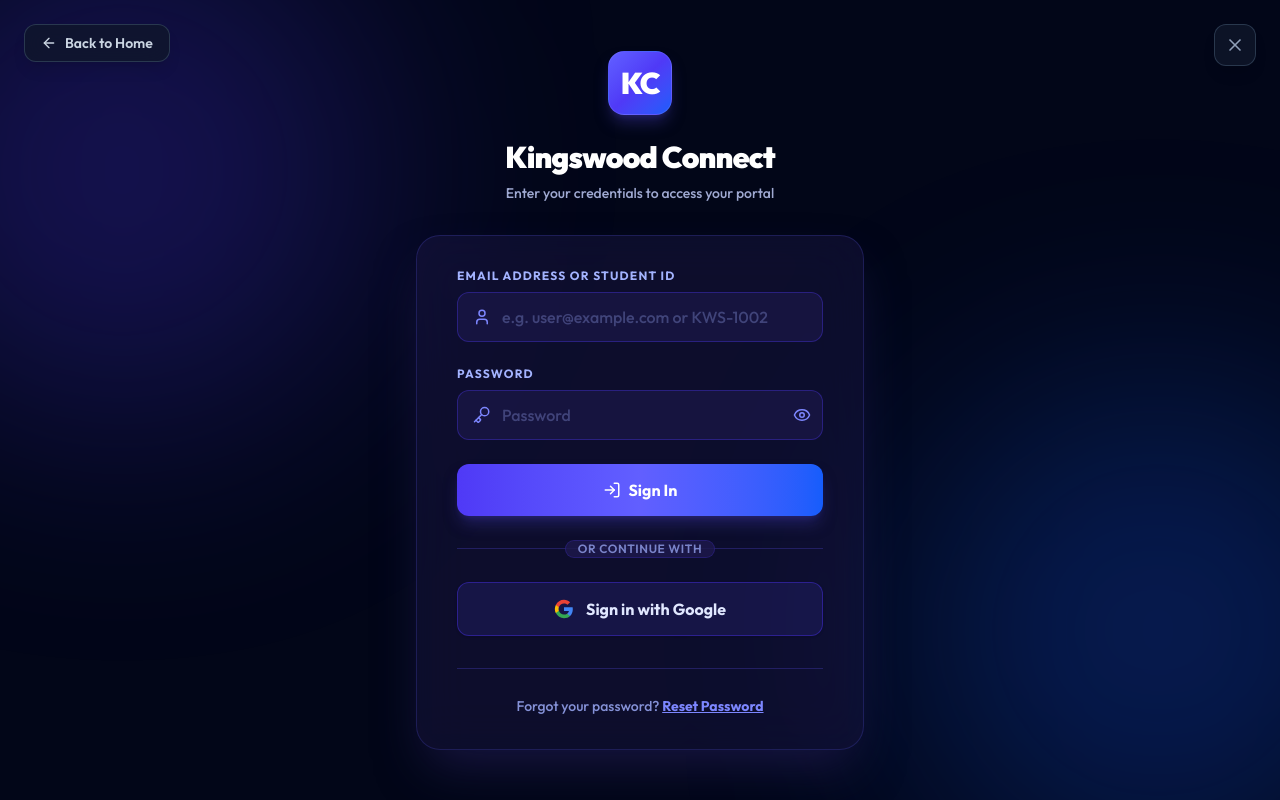
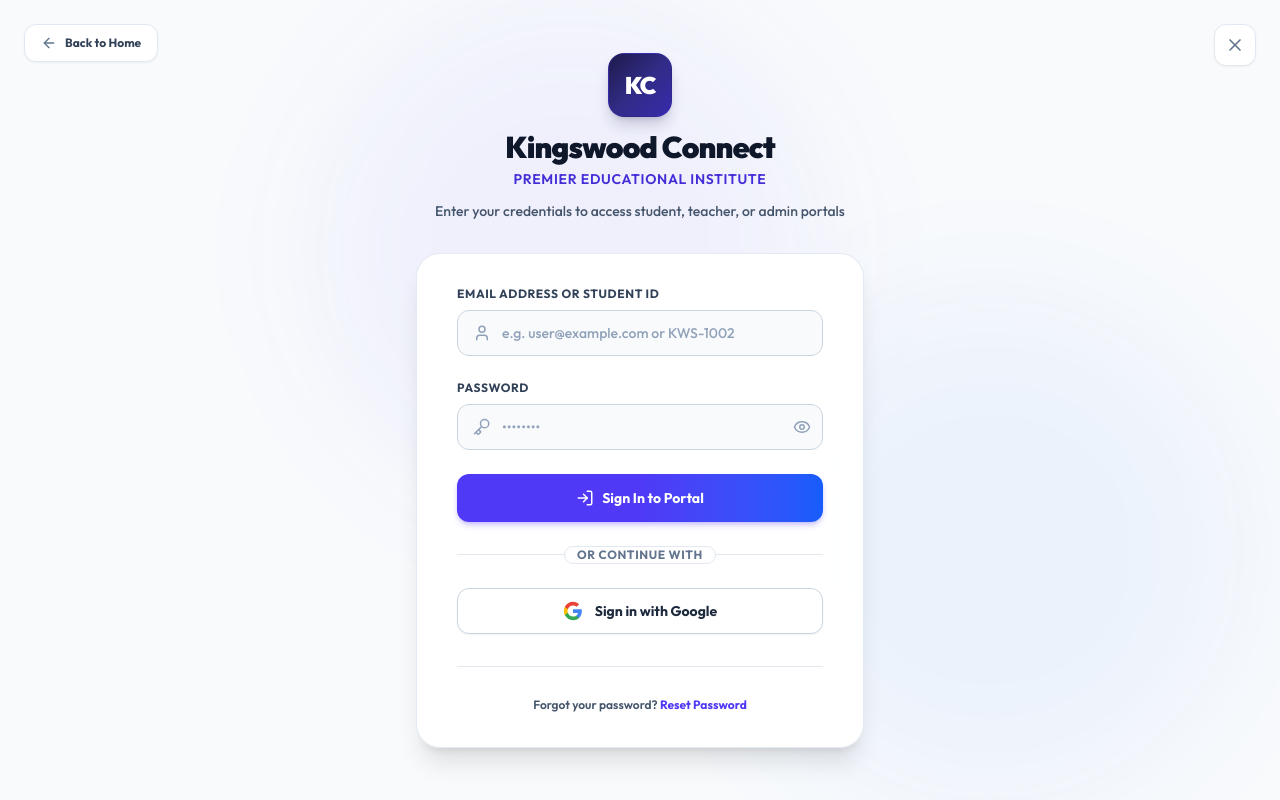
Before and after one commit to deshan2004/Kingswood-Connect, a React (Vite) app in the folder frontend/: page /login in a window 1280 px wide. Built offline with nearby package versions, Linux system fonts and the light colour scheme; no server answers.

Commit message:
style: update sign-in page color palette to match bright user-friendly landing page theme

```diff
--- a/frontend/src/pages/Login.jsx
+++ b/frontend/src/pages/Login.jsx
@@ -1,7 +1,7 @@
 import React, { useState, useEffect } from 'react';
 import { Link, useNavigate, useSearchParams } from 'react-router-dom';
 import { useAuth } from '../context/AuthContext';
-import { LogIn, Key, User, Eye, EyeOff, ArrowLeft, MailCheck, CheckCircle2, X, Home } from 'lucide-react';
+import { LogIn, Key, User, Eye, EyeOff, ArrowLeft, MailCheck, CheckCircle2, X } from 'lucide-react';
 
 const Login = () => {
   const [searchParams] = useSearchParams();
@@ -141,18 +141,19 @@ const Login = () => {
   };
 
   return (
-    <div className="min-h-screen bg-slate-950 flex flex-col justify-center py-12 sm:px-6 lg:px-8 relative overflow-hidden text-slate-100 font-sans">
-      {/* Background decoration gradients */}
-      <div className="absolute top-[-10%] left-[-10%] w-[500px] h-[500px] bg-indigo-600/25 rounded-full blur-[120px] pointer-events-none"></div>
-      <div className="absolute bottom-[-10%] right-[-10%] w-[500px] h-[500px] bg-blue-600/25 rounded-full blur-[120px] pointer-events-none"></div>
+    <div className="min-h-screen bg-slate-50 flex flex-col justify-center py-12 sm:px-6 lg:px-8 relative overflow-hidden text-slate-800 font-sans selection:bg-indigo-600 selection:text-white">
+
+      {/* Decorative Background Glow Filters */}
+      <div className="absolute top-0 left-1/4 w-[500px] h-[500px] bg-indigo-600/5 rounded-full blur-3xl pointer-events-none -z-0" />
+      <div className="absolute bottom-0 right-10 w-[500px] h-[500px] bg-blue-600/5 rounded-full blur-3xl pointer-events-none -z-0" />
 
       {/* Floating Back to Home & Close Buttons */}
       <div className="absolute top-6 left-6 z-20">
         <Link
           to="/"
-          className="inline-flex items-center px-4 py-2 rounded-xl bg-slate-900/80 hover:bg-slate-800 border border-slate-700/80 text-sm font-semibold text-slate-300 hover:text-white transition-all shadow-lg backdrop-blur-md group"
+          className="inline-flex items-center px-4 py-2.5 rounded-xl bg-white hover:bg-slate-100 border border-slate-200 shadow-xs text-xs font-bold text-slate-700 hover:text-indigo-600 transition-all group"
         >
-          <ArrowLeft className="w-4 h-4 mr-2 group-hover:-translate-x-0.5 transition-transform" />
+          <ArrowLeft className="w-4 h-4 mr-2 text-slate-500 group-hover:-translate-x-0.5 transition-transform" />
           Back to Home
         </Link>
       </div>
@@ -160,65 +161,74 @@ const Login = () => {
       <div className="absolute top-6 right-6 z-20">
         <Link
           to="/"
-          className="inline-flex items-center justify-center p-2.5 rounded-xl bg-slate-900/80 hover:bg-slate-800 border border-slate-700/80 text-slate-400 hover:text-white transition-all shadow-lg backdrop-blur-md"
+          className="inline-flex items-center justify-center p-2.5 rounded-xl bg-white hover:bg-slate-100 border border-slate-200 shadow-xs text-slate-500 hover:text-indigo-600 transition-all"
           title="Return to Landing Page"
         >
           <X className="w-5 h-5" />
         </Link>
       </div>
 
-      <div className="sm:mx-auto sm:w-full sm:max-w-md relative z-10">
-        <div className="flex justify-center mb-6">
+      {/* Brand Header */}
+      <div className="sm:mx-auto sm:w-full sm:max-w-md relative z-10 text-center space-y-3">
+        <div className="flex justify-center">
           <Link to="/" title="Go to Kingswood Connect Home">
-            <div className="h-16 w-16 bg-gradient-to-br from-indigo-500 via-indigo-600 to-blue-600 rounded-2xl flex items-center justify-center shadow-lg shadow-indigo-900/60 border border-indigo-400/30 transform hover:scale-105 transition-transform">
-              <span className="text-white font-black text-3xl tracking-tighter">KC</span>
+            <div className="w-16 h-16 rounded-2xl bg-gradient-to-br from-indigo-950 via-indigo-900 to-indigo-800 flex items-center justify-center shadow-lg shadow-indigo-950/20 border border-indigo-700/30 transform hover:scale-105 transition-transform duration-300">
+              <span className="text-white font-black text-2xl tracking-tighter">KC</span>
             </div>
           </Link>
         </div>
-        <Link to="/" className="block text-center group">
-          <h2 className="text-3xl font-black text-white tracking-tight group-hover:text-indigo-300 transition-colors">Kingswood Connect</h2>
-        </Link>
-        <p className="mt-2 text-center text-sm font-medium text-indigo-200/80">
-          {isResetMode ? 'Reset your account password' : 'Enter your credentials to access your portal'}
+        <div>
+          <Link to="/" className="block group">
+            <h2 className="text-3xl font-black text-slate-900 tracking-tight group-hover:text-indigo-600 transition-colors">
+              Kingswood Connect
+            </h2>
+          </Link>
+          <p className="mt-1 text-xs sm:text-sm font-semibold text-indigo-700 uppercase tracking-wider">
+            Premier Educational Institute
+          </p>
+        </div>
+        <p className="text-xs sm:text-sm font-medium text-slate-600">
+          {isResetMode ? 'Reset your account password' : 'Enter your credentials to access student, teacher, or admin portals'}
         </p>
       </div>
 
+      {/* Form Card Container */}
       <div className="mt-8 sm:mx-auto sm:w-full sm:max-w-md relative z-10 px-4 sm:px-0">
-        <div className="bg-indigo-950/40 backdrop-blur-xl py-8 px-6 sm:px-10 shadow-2xl shadow-indigo-950/80 sm:rounded-3xl border border-indigo-500/20">
+        <div className="bg-white/95 backdrop-blur-2xl py-8 px-6 sm:px-10 shadow-xl rounded-3xl border border-slate-200/90">
           {isResetMode ? (
             /* Forgot Password Reset Form */
             <form className="space-y-6" onSubmit={handlePasswordReset}>
               {resetError && (
-                <div className="bg-red-950/50 border-l-4 border-red-500 p-4 rounded-xl backdrop-blur-md border border-red-900/40">
-                  <p className="text-sm font-medium text-red-300">{resetError}</p>
+                <div className="bg-red-50 border-l-4 border-red-500 p-4 rounded-xl border border-red-200">
+                  <p className="text-xs font-bold text-red-700">{resetError}</p>
                 </div>
               )}
 
               {resetSuccess ? (
-                <div className="bg-emerald-950/40 border border-emerald-500/30 p-6 rounded-2xl text-center space-y-3 backdrop-blur-md">
-                  <div className="w-12 h-12 bg-emerald-500/20 border border-emerald-500/30 text-emerald-400 rounded-full flex items-center justify-center mx-auto">
-                    <CheckCircle2 size={28} />
+                <div className="bg-emerald-50 border border-emerald-200 p-6 rounded-2xl text-center space-y-3">
+                  <div className="w-12 h-12 bg-emerald-100 border border-emerald-200 text-emerald-600 rounded-full flex items-center justify-center mx-auto">
+                    <CheckCircle2 size={24} />
                   </div>
-                  <p className="text-sm font-bold text-emerald-200">{resetSuccess}</p>
+                  <p className="text-xs font-bold text-emerald-900">{resetSuccess}</p>
                   <button
                     type="button"
                     onClick={() => {
                       setIsResetMode(false);
                       setResetSuccess('');
                     }}
-                    className="inline-flex items-center gap-2 text-sm font-bold text-indigo-400 hover:text-white mt-2 transition-colors"
+                    className="inline-flex items-center gap-2 text-xs font-bold text-indigo-600 hover:text-indigo-800 mt-2 transition-colors"
                   >
-                    <ArrowLeft size={16} /> Back to Sign In
+                    <ArrowLeft size={14} /> Back to Sign In
                   </button>
                 </div>
               ) : (
                 <>
                   <div>
-                    <label className="block text-xs font-bold text-indigo-300 uppercase tracking-widest mb-2">
+                    <label className="block text-xs font-bold text-slate-700 uppercase tracking-wider mb-2">
                       Email Address or Student ID
                     </label>
                     <div className="relative">
-                      <span className="absolute inset-y-0 left-0 pl-4 flex items-center text-indigo-400">
+                      <span className="absolute inset-y-0 left-0 pl-4 flex items-center text-slate-400">
                         <User size={18} />
                       </span>
                       <input
@@ -226,11 +236,11 @@ const Login = () => {
                         required
                         value={resetIdentifier}
                         onChange={(e) => setResetIdentifier(e.target.value)}
-                        className="w-full pl-11 pr-4 py-3 bg-indigo-950/60 border border-indigo-800/60 rounded-xl focus:ring-4 focus:ring-indigo-500/20 focus:border-indigo-500 transition-all font-medium text-white placeholder-indigo-300/30"
+                        className="w-full pl-11 pr-4 py-3 bg-slate-50 border border-slate-300 rounded-xl text-slate-900 font-medium text-sm placeholder-slate-400 focus:outline-none focus:border-indigo-600 focus:bg-white focus:ring-4 focus:ring-indigo-600/10 transition-all"
                         placeholder="e.g. user@example.com or KWS-1002"
                       />
                     </div>
-                    <p className="mt-2 text-xs text-indigo-300/60 font-medium">
+                    <p className="mt-2 text-xs text-slate-500 font-medium">
                       Enter the email address or Student ID associated with your account.
                     </p>
                   </div>
@@ -238,7 +248,7 @@ const Login = () => {
                   <button
                     type="submit"
                     disabled={resetLoading}
-                    className="w-full bg-gradient-to-r from-indigo-600 via-indigo-500 to-blue-600 hover:from-indigo-500 hover:to-blue-500 text-white font-bold py-3.5 rounded-xl shadow-lg shadow-indigo-900/60 transition-all active:scale-[0.98] flex items-center justify-center gap-2"
+                    className="w-full bg-gradient-to-r from-indigo-600 via-indigo-600 to-blue-600 hover:from-indigo-500 hover:to-blue-500 text-white font-bold text-sm py-3.5 rounded-xl shadow-md shadow-indigo-600/25 transition-all flex items-center justify-center gap-2"
                   >
                     {resetLoading ? (
                       <div className="w-5 h-5 border-2 border-white/30 border-t-white rounded-full animate-spin"></div>
@@ -253,9 +263,9 @@ const Login = () => {
                     <button
                       type="button"
                       onClick={() => setIsResetMode(false)}
-                      className="inline-flex items-center gap-2 text-sm font-bold text-indigo-300/80 hover:text-white transition-colors"
+                      className="inline-flex items-center gap-2 text-xs font-bold text-slate-600 hover:text-indigo-600 transition-colors"
                     >
-                      <ArrowLeft size={16} /> Back to Sign In
+                      <ArrowLeft size={14} /> Back to Sign In
                     </button>
                   </div>
                 </>
@@ -265,24 +275,24 @@ const Login = () => {
             /* Standard Login Form */
             <form className="space-y-6" onSubmit={handleLogin}>
               {autoFilled && (
-                <div className="bg-emerald-950/50 border border-emerald-500/40 p-3.5 rounded-xl flex items-center gap-3 text-emerald-300 text-xs font-bold backdrop-blur-md animate-in fade-in slide-in-from-top-2 shadow-lg shadow-emerald-950/40">
-                  <CheckCircle2 size={18} className="text-emerald-400 shrink-0" />
+                <div className="bg-emerald-50 border border-emerald-200 p-3.5 rounded-xl flex items-center gap-3 text-emerald-900 text-xs font-bold shadow-xs">
+                  <CheckCircle2 size={18} className="text-emerald-600 shrink-0" />
                   <span>Your credentials have been automatically filled from your login link!</span>
                 </div>
               )}
 
               {error && (
-                <div className="bg-red-950/50 border-l-4 border-red-500 p-4 rounded-xl backdrop-blur-md border border-red-900/40">
-                  <p className="text-sm font-medium text-red-300">{error}</p>
+                <div className="bg-red-50 border-l-4 border-red-500 p-4 rounded-xl border border-red-200">
+                  <p className="text-xs font-bold text-red-700">{error}</p>
                 </div>
               )}
 
               <div>
-                <label className="block text-xs font-bold text-indigo-300 uppercase tracking-widest mb-2">
+                <label className="block text-xs font-bold text-slate-700 uppercase tracking-wider mb-2">
                   Email Address or Student ID
                 </label>
                 <div className="relative">
-                  <span className="absolute inset-y-0 left-0 pl-4 flex items-center text-indigo-400">
+                  <span className="absolute inset-y-0 left-0 pl-4 flex items-center text-slate-400">
                     <User size={18} />
                   </span>
                   <input
@@ -290,18 +300,18 @@ const Login = () => {
                     required
                     value={identifier}
                     onChange={(e) => setIdentifier(e.target.value)}
-                    className="w-full pl-11 pr-4 py-3 bg-indigo-950/60 border border-indigo-800/60 rounded-xl focus:ring-4 focus:ring-indigo-500/20 focus:border-indigo-500 transition-all font-medium text-white placeholder-indigo-300/30"
+                    className="w-full pl-11 pr-4 py-3 bg-slate-50 border border-slate-300 rounded-xl text-slate-900 font-medium text-sm placeholder-slate-400 focus:outline-none focus:border-indigo-600 focus:bg-white focus:ring-4 focus:ring-indigo-600/10 transition-all"
                     placeholder="e.g. user@example.com or KWS-1002"
                   />
                 </div>
               </div>
 
               <div>
-                <label className="block text-xs font-bold text-indigo-300 uppercase tracking-widest mb-2">
+                <label className="block text-xs font-bold text-slate-700 uppercase tracking-wider mb-2">
                   Password
                 </label>
                 <div className="relative">
-                  <span className="absolute inset-y-0 left-0 pl-4 flex items-center text-indigo-400">
+                  <span className="absolute inset-y-0 left-0 pl-4 flex items-center text-slate-400">
                     <Key size={18} />
                   </span>
                   <input
@@ -309,13 +319,13 @@ const Login = () => {
                     required
                     value={password}
                     onChange={(e) => setPassword(e.target.value)}
-                    className="w-full pl-11 pr-12 py-3 bg-indigo-950/60 border border-indigo-800/60 rounded-xl focus:ring-4 focus:ring-indigo-500/20 focus:border-indigo-500 transition-all font-medium text-white placeholder-indigo-300/30"
-                    placeholder="Password"
+                    className="w-full pl-11 pr-12 py-3 bg-slate-50 border border-slate-300 rounded-xl text-slate-900 font-medium text-sm placeholder-slate-400 focus:outline-none focus:border-indigo-600 focus:bg-white focus:ring-4 focus:ring-indigo-600/10 transition-all"
+                    placeholder="••••••••"
                   />
                   <button
                     type="button"
                     onClick={() => setShowPassword(!showPassword)}
-                    className="absolute inset-y-0 right-0 pr-3 flex items-center text-indigo-400 hover:text-white transition-colors"
+                    className="absolute inset-y-0 right-0 pr-3 flex items-center text-slate-400 hover:text-indigo-600 transition-colors"
                   >
                     {showPassword ? <EyeOff size={18} /> : <Eye size={18} />}
                   </button>
@@ -325,13 +335,13 @@ const Login = () => {
               <button
                 type="submit"
                 disabled={loading}
-                className="w-full bg-gradient-to-r from-indigo-600 via-indigo-500 to-blue-600 hover:from-indigo-500 hover:to-blue-500 text-white font-bold py-3.5 rounded-xl shadow-lg shadow-indigo-900/60 transition-all active:scale-[0.98] flex items-center justify-center gap-2"
+                className="w-full bg-gradient-to-r from-indigo-600 via-indigo-600 to-blue-600 hover:from-indigo-500 hover:to-blue-500 text-white font-bold text-sm py-3.5 rounded-xl shadow-md shadow-indigo-600/25 transition-all flex items-center justify-center gap-2"
               >
                 {loading ? (
                   <div className="w-5 h-5 border-2 border-white/30 border-t-white rounded-full animate-spin"></div>
                 ) : (
                   <>
-                    <LogIn size={18} /> Sign In
+                    <LogIn size={18} /> Sign In to Portal
                   </>
                 )}
               </button>
@@ -342,10 +352,10 @@ const Login = () => {
             <div className="mt-6">
               <div className="relative">
                 <div className="absolute inset-0 flex items-center">
-                  <div className="w-full border-t border-indigo-900/60"></div>
+                  <div className="w-full border-t border-slate-200"></div>
                 </div>
                 <div className="relative flex justify-center text-xs uppercase tracking-wider">
-                  <span className="px-3 bg-indigo-950/80 text-indigo-300/70 font-semibold rounded-full border border-indigo-800/40">Or continue with</span>
+                  <span className="px-3 bg-white text-slate-500 font-bold rounded-full border border-slate-200">Or continue with</span>
                 </div>
               </div>
 
@@ -353,10 +363,10 @@ const Login = () => {
                 <button
                   onClick={handleGoogleLogin}
                   disabled={googleLoading || loading}
-                  className="w-full bg-indigo-900/30 border border-indigo-700/50 hover:bg-indigo-900/60 hover:border-indigo-500 text-indigo-100 font-bold py-3.5 rounded-xl shadow-sm transition-all active:scale-[0.98] flex items-center justify-center gap-3 disabled:opacity-70"
+                  className="w-full bg-white hover:bg-slate-50 border border-slate-300 text-slate-800 font-bold text-sm py-3 rounded-xl shadow-xs transition-all flex items-center justify-center gap-3 disabled:opacity-70"
                 >
                   {googleLoading ? (
-                    <div className="w-5 h-5 border-2 border-indigo-300 border-t-white rounded-full animate-spin"></div>
+                    <div className="w-5 h-5 border-2 border-indigo-600 border-t-transparent rounded-full animate-spin"></div>
                   ) : (
                     <>
                       <svg className="w-5 h-5" viewBox="0 0 24 24">
@@ -371,17 +381,17 @@ const Login = () => {
                 </button>
               </div>
 
-              <div className="mt-8 text-center border-t border-indigo-900/60 pt-6">
+              <div className="mt-8 text-center border-t border-slate-200 pt-6">
                 <button
                   type="button"
                   onClick={() => {
                     setResetIdentifier(identifier);
                     setIsResetMode(true);
                   }}
-                  className="text-sm font-medium text-indigo-300/80 hover:text-white transition-colors"
+                  className="text-xs font-semibold text-slate-600 hover:text-indigo-600 transition-colors"
                 >
                   Forgot your password?{' '}
-                  <span className="font-bold text-indigo-400 hover:text-indigo-300 underline">Reset Password</span>
+                  <span className="font-bold text-indigo-600 hover:underline">Reset Password</span>
                 </button>
               </div>
             </div>
```
